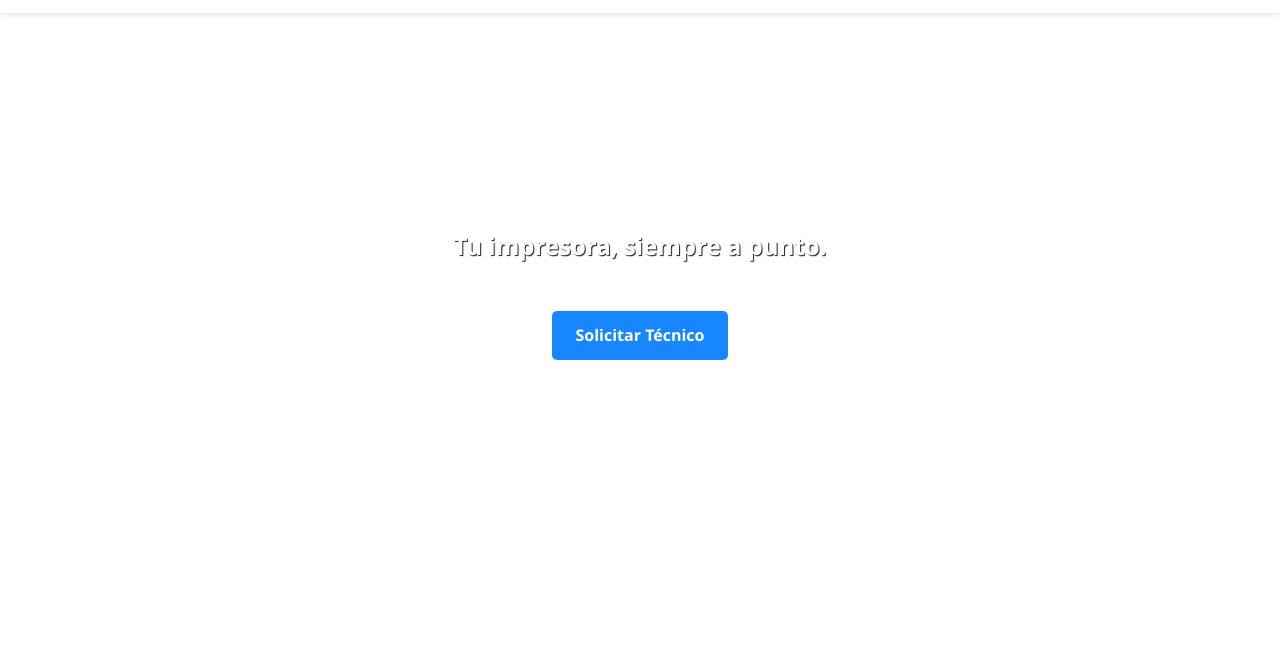
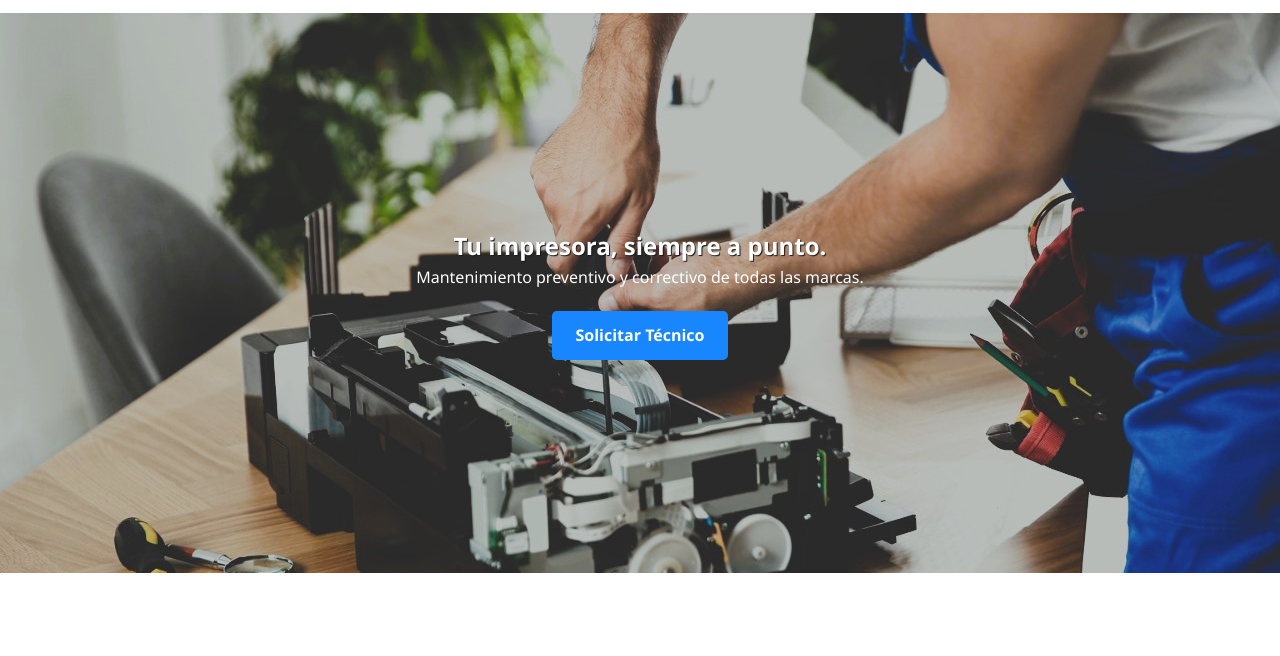
Before and after one commit to RubenArce2026/Servicios-ruben, a plain HTML site: page index.html in a window 1280 px wide. Shown: the part 57-713 px from the top of the page. Drawn offline with Linux system fonts and the light colour scheme; the site is published under a folder, as on GitHub Pages, so addresses that start at the root find nothing.

Commit message:
version 5

```diff
--- a/css/style.scss
+++ b/css/style.scss
@@ -104,7 +104,7 @@ header {
 
 /*---------------------------------------------------------------------------------------------------------------------------------------------------*/
 .hero {
-    background-image: url(/assets/image/background.jpeg);
+    background: url(../assets/image/background.jpeg);
     background-size: cover;
     background-position: center; height: 70vh;
     color: white; display: flex;
```
Also changed, not shown: css/style.css, 1 other file.
